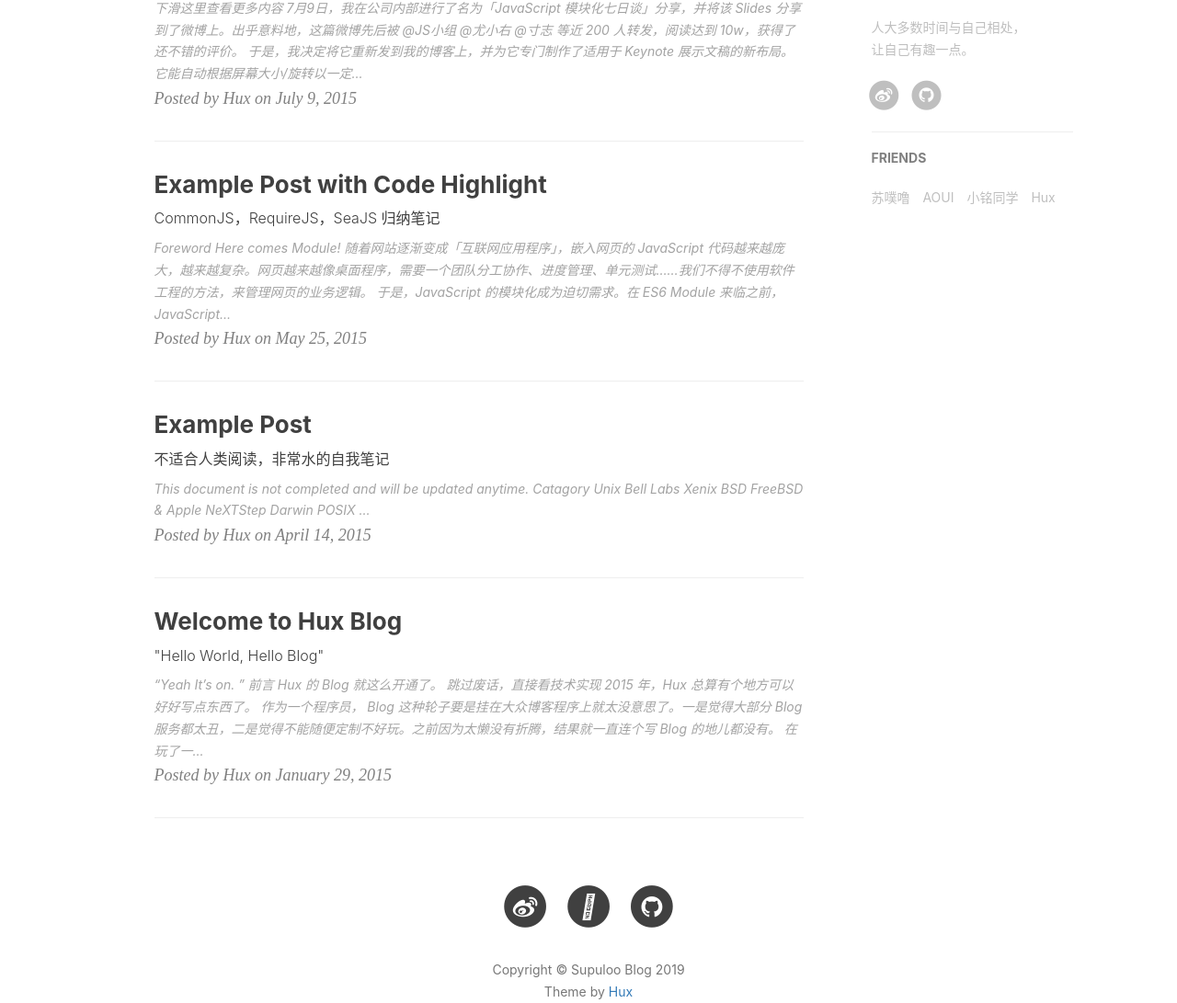
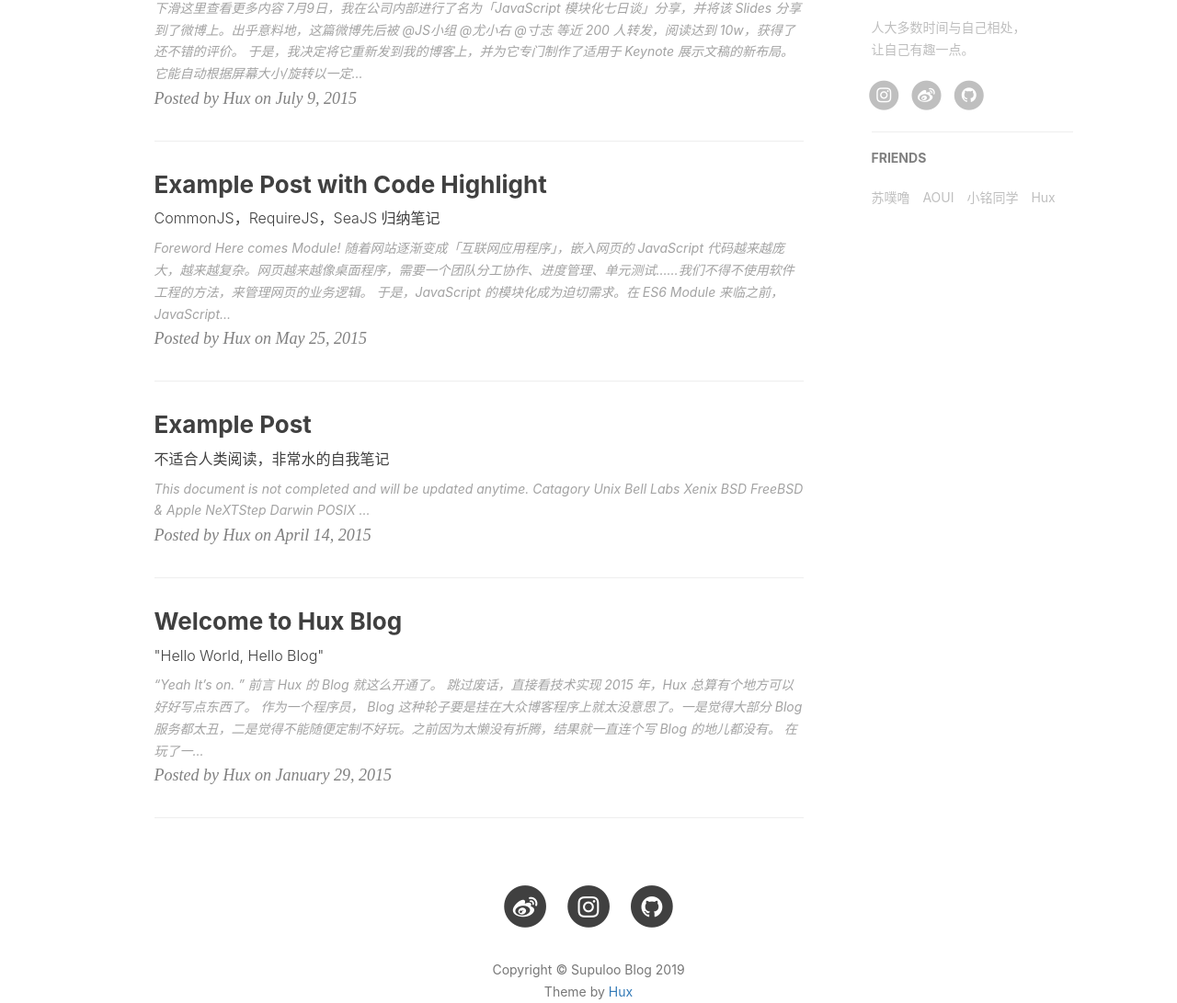
Before and after one commit to SupulooZhao/SupulooZhao1.0, a Jekyll site: the page built from index.html, in a window 1280 px wide. Shown: the part 807-1898 px from the top of the page at 92% size. Built offline with Jekyll 4.4.1, drawn with Linux system fonts in a browser that asks for light colours; nearby versions of some CDN libraries; the list of posts is cut into pages by our own code; comment, search, counter and statistics services are not loaded.

Commit message:
修改icon

```diff
--- a/_includes/footer.html
+++ b/_includes/footer.html
@@ -51,7 +51,7 @@
                         <a target="_blank" href="//www.instagram.com/{{ site.ins_username }}">
                             <span class="fa-stack fa-lg">
                                 <i class="fa fa-circle fa-stack-2x"></i>
-                                <i class="fab fa-instagram fa-stack-1x fa-inverse"></i>
+                                <i class="fa fa-instagram fa-stack-1x fa-inverse"></i>
                             </span>
                         </a>
                     </li>
--- a/_layouts/page.html
+++ b/_layouts/page.html
@@ -130,6 +130,17 @@
                                 </a>
                             </li>
                             {% endif %}
+                            {% if site.ins_username %}
+                            <li>
+                                <a target="_blank" href="//www.instagram.com/{{ site.ins_username }}">
+                                    <span class="fa-stack fa-lg">
+                                        <i class="fa fa-circle fa-stack-2x"></i>
+                                        <i class="fa fa-instagram fa-stack-1x fa-inverse"></i>
+                                    </span>
+                                </a>
+                            </li>
+                            {% endif %}
+
                             {% if site.zhihu_username %}
                             <li>
                                 <a target="_blank" href="https://www.zhihu.com/people/{{ site.zhihu_username }}">
```
